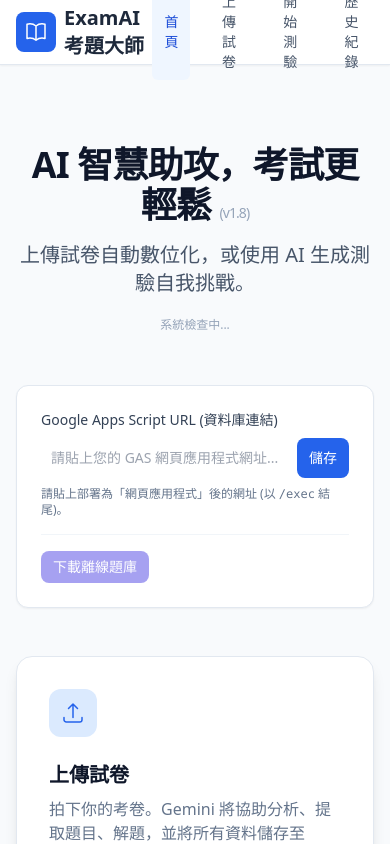
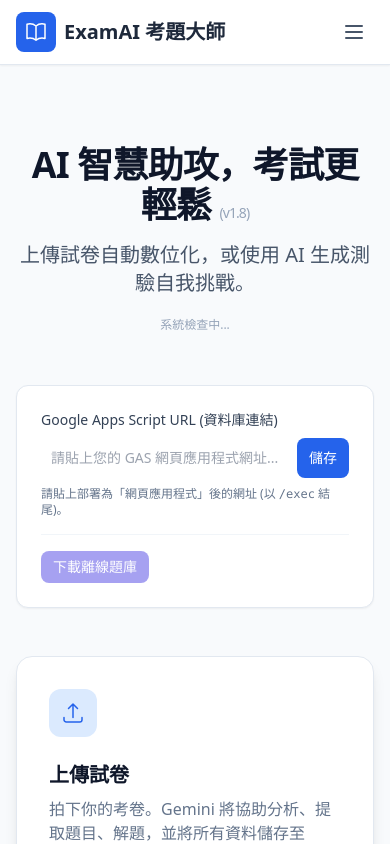
Before and after one commit to yangts1021/examAI, a React (Vite) app: page / in a window 390 px wide. Shown: the top 844 px of the page. Built offline with nearby package versions, Linux system fonts and the light colour scheme.

Commit message:
feat: 為 Layout 元件的導覽列新增響應式設計及行動版選單功能。

```diff
--- a/components/Layout.tsx
+++ b/components/Layout.tsx
@@ -7,6 +7,20 @@
 }
 
 const Layout: React.FC<LayoutProps> = ({ children, activeTab, onNavigate }) => {
+  const [isMobileMenuOpen, setIsMobileMenuOpen] = React.useState(false);
+
+  const handleNavClick = (page: string) => {
+    onNavigate(page);
+    setIsMobileMenuOpen(false);
+  };
+
+  const navItems = [
+    { id: 'home', label: '首頁' },
+    { id: 'upload', label: '上傳試卷' },
+    { id: 'quiz', label: '開始測驗' },
+    { id: 'history', label: '歷史紀錄' },
+  ];
+
   return (
     <div className="min-h-screen flex flex-col bg-slate-50">
       <header className="bg-white border-b border-slate-200 sticky top-0 z-10 shadow-sm">
@@ -19,33 +33,65 @@
             </div>
             <h1 className="text-xl font-bold text-slate-800">ExamAI 考題大師</h1>
           </div>
-          <nav className="flex space-x-4">
+
+          {/* Desktop Navigation */}
+          <nav className="hidden md:flex space-x-4">
+            {navItems.map((item) => (
               <button
-              onClick={() => onNavigate('home')}
-              className={`px-3 py-2 rounded-md text-sm font-medium ${activeTab === 'home' ? 'bg-blue-50 text-blue-700' : 'text-slate-600 hover:text-slate-900'}`}
+                key={item.id}
+                onClick={() => onNavigate(item.id)}
+                className={`px-3 py-2 rounded-md text-sm font-medium transition-colors ${activeTab === item.id
+                    ? 'bg-blue-50 text-blue-700'
+                    : 'text-slate-600 hover:text-slate-900 hover:bg-slate-50'
+                  }`}
               >
-              首頁
+                {item.label}
               </button>
+            ))}
+          </nav>
+
+          {/* Mobile Menu Button */}
+          <div className="md:hidden flex items-center">
             <button
-              onClick={() => onNavigate('upload')}
-              className={`px-3 py-2 rounded-md text-sm font-medium ${activeTab === 'upload' ? 'bg-blue-50 text-blue-700' : 'text-slate-600 hover:text-slate-900'}`}
+              onClick={() => setIsMobileMenuOpen(!isMobileMenuOpen)}
+              className="p-2 rounded-md text-slate-600 hover:text-slate-900 hover:bg-slate-100 focus:outline-none focus:ring-2 focus:ring-inset focus:ring-blue-500"
+              aria-expanded={isMobileMenuOpen}
             >
-              上傳試卷
+              <span className="sr-only">Open main menu</span>
+              {isMobileMenuOpen ? (
+                // Close icon
+                <svg className="block h-6 w-6" xmlns="http://www.w3.org/2000/svg" fill="none" viewBox="0 0 24 24" stroke="currentColor" aria-hidden="true">
+                  <path strokeLinecap="round" strokeLinejoin="round" strokeWidth="2" d="M6 18L18 6M6 6l12 12" />
+                </svg>
+              ) : (
+                // Menu icon
+                <svg className="block h-6 w-6" xmlns="http://www.w3.org/2000/svg" fill="none" viewBox="0 0 24 24" stroke="currentColor" aria-hidden="true">
+                  <path strokeLinecap="round" strokeLinejoin="round" strokeWidth="2" d="M4 6h16M4 12h16M4 18h16" />
+                </svg>
+              )}
             </button>
+          </div>
+        </div>
+
+        {/* Mobile Menu Dropdown */}
+        {isMobileMenuOpen && (
+          <div className="md:hidden border-t border-slate-200 bg-white">
+            <div className="px-2 pt-2 pb-3 space-y-1 sm:px-3 shadow-lg">
+              {navItems.map((item) => (
                 <button
-              onClick={() => onNavigate('quiz')}
-              className={`px-3 py-2 rounded-md text-sm font-medium ${activeTab === 'quiz' ? 'bg-blue-50 text-blue-700' : 'text-slate-600 hover:text-slate-900'}`}
+                  key={item.id}
+                  onClick={() => handleNavClick(item.id)}
+                  className={`block w-full text-left px-3 py-2 rounded-md text-base font-medium ${activeTab === item.id
+                      ? 'bg-blue-50 text-blue-700'
+                      : 'text-slate-600 hover:text-slate-900 hover:bg-slate-50'
+                    }`}
                 >
-              開始測驗
+                  {item.label}
                 </button>
-            <button
-              onClick={() => onNavigate('history')}
-              className={`px-3 py-2 rounded-md text-sm font-medium ${activeTab === 'history' ? 'bg-blue-50 text-blue-700' : 'text-slate-600 hover:text-slate-900'}`}
-            >
-              歷史紀錄
-            </button>
-          </nav>
+              ))}
             </div>
+          </div>
+        )}
       </header>
       <main className="flex-grow max-w-7xl w-full mx-auto px-4 sm:px-6 lg:px-8 py-8">
         {children}
```
Lines whose indentation alone changed are shown as unchanged.
